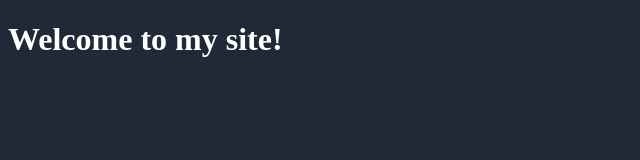
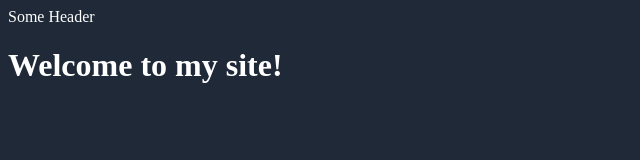
Before and after one commit to markanator/html-git-demo, a plain HTML site: page index.html in a window 1280 px wide. Shown: the whole page, without its empty margins (0-640 px from the left). Drawn offline with Linux system fonts and the light colour scheme.

Commit message:
added header tag

```diff
--- a/index.html
+++ b/index.html
@@ -9,6 +9,7 @@
     <title>Git Demo</title>
   </head>
   <body>
+    <header>Some Header </header>
     <h1>Welcome to my site!</h1>
   </body>
 </html>
```
